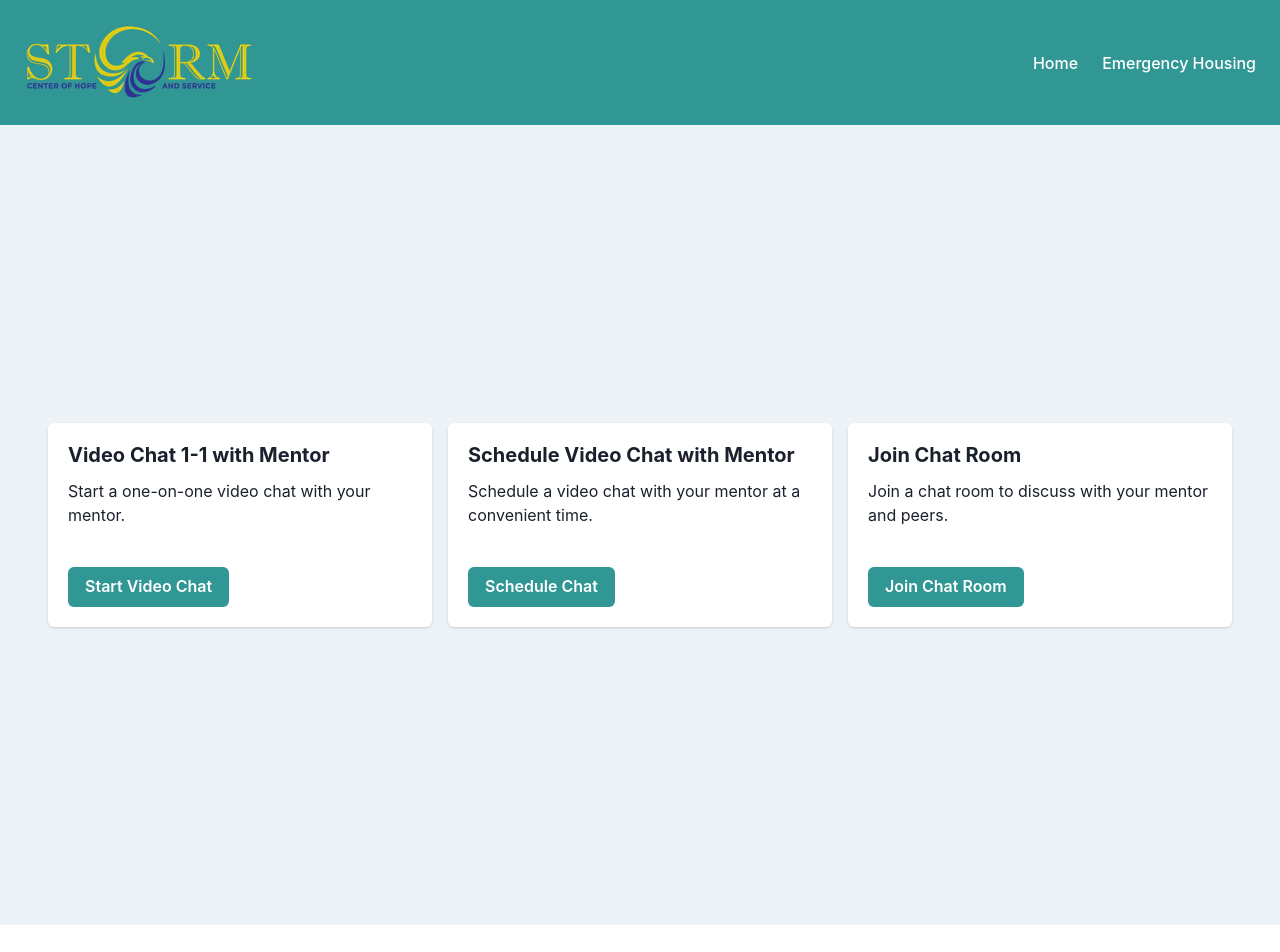
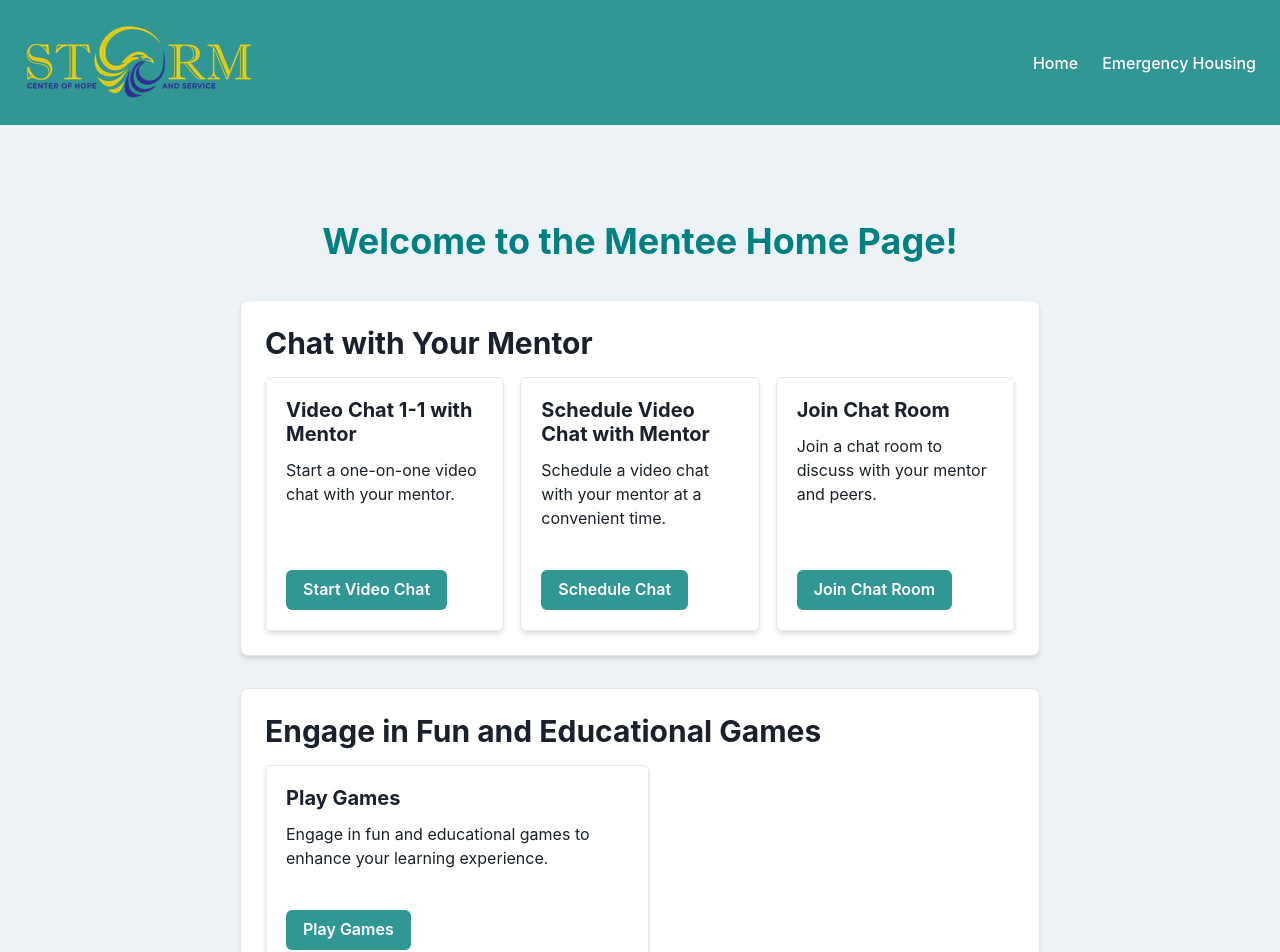
Before and after one commit to cfgtexas24/Team-21, a React (Vite) app in the folder frontend/code-for-good/: page /mentee-home in a window 1280 px wide. Shown: the top 952 px of the page. Before the commit the page ends 925 px from the top, so only its background shows below. Built offline with nearby package versions, Linux system fonts and the light colour scheme.

Commit message:
Finished mentee home page

```diff
--- a/frontend/code-for-good/src/components/Menteehome.tsx
+++ b/frontend/code-for-good/src/components/Menteehome.tsx
@@ -1,5 +1,12 @@
 import React from "react";
-import { Box, Button, Text, VStack, HStack, Heading } from "@chakra-ui/react";
+import {
+  Box,
+  Button,
+  Text,
+  VStack,
+  Heading,
+  SimpleGrid,
+} from "@chakra-ui/react";
 import { Card, CardBody, CardFooter } from "@chakra-ui/react";
 
 const MenteeHome = () => {
@@ -15,17 +22,37 @@ const MenteeHome = () => {
     // Handle chat room logic here
   };
 
+  const handleGames = () => {
+    // Handle games logic here
+  };
+
   return (
     <Box
       width="100%"
-      height="100vh"
+      height="120vh"
       display="flex"
+      flexDirection="column"
       justifyContent="center"
       alignItems="center"
       bg="gray.100"
+      padding="2rem"
     >
-      <HStack spacing={4} align="stretch">
-        <Card maxW="sm">
+      <VStack spacing={8} align="stretch" width="100%" maxWidth="800px">
+        <Text fontSize="4xl" textAlign="center" fontWeight="bold" color="teal">
+          Welcome to the Mentee Home Page!
+        </Text>
+        <Box
+          borderWidth="1px"
+          borderRadius="lg"
+          padding="6"
+          bg="white"
+          boxShadow="md"
+        >
+          <Heading size="lg" marginBottom="4">
+            Chat with Your Mentor
+          </Heading>
+          <SimpleGrid columns={{ base: 1, md: 3 }} spacing={4}>
+            <Card variant="outline" boxShadow="md">
               <CardBody>
                 <VStack spacing={3} align="stretch">
                   <Heading size="md">Video Chat 1-1 with Mentor</Heading>
@@ -38,7 +65,7 @@ const MenteeHome = () => {
                 </Button>
               </CardFooter>
             </Card>
-        <Card maxW="sm">
+            <Card variant="outline" boxShadow="md">
               <CardBody>
                 <VStack spacing={3} align="stretch">
                   <Heading size="md">Schedule Video Chat with Mentor</Heading>
@@ -53,7 +80,7 @@ const MenteeHome = () => {
                 </Button>
               </CardFooter>
             </Card>
-        <Card maxW="sm">
+            <Card variant="outline" boxShadow="md">
               <CardBody>
                 <VStack spacing={3} align="stretch">
                   <Heading size="md">Join Chat Room</Heading>
@@ -68,7 +95,36 @@ const MenteeHome = () => {
                 </Button>
               </CardFooter>
             </Card>
-      </HStack>
+          </SimpleGrid>
+        </Box>
+        <Box
+          borderWidth="1px"
+          borderRadius="lg"
+          padding="6"
+          bg="white"
+          boxShadow="md"
+        >
+          <Heading size="lg" marginBottom="4">
+            Engage in Fun and Educational Games
+          </Heading>
+          <Card variant="outline" maxW="sm" alignSelf="center" boxShadow="md">
+            <CardBody>
+              <VStack spacing={3} align="stretch">
+                <Heading size="md">Play Games</Heading>
+                <Text>
+                  Engage in fun and educational games to enhance your learning
+                  experience.
+                </Text>
+              </VStack>
+            </CardBody>
+            <CardFooter>
+              <Button colorScheme="teal" onClick={handleGames}>
+                Play Games
+              </Button>
+            </CardFooter>
+          </Card>
+        </Box>
+      </VStack>
     </Box>
   );
 };
```
Lines whose indentation alone changed are shown as unchanged.
